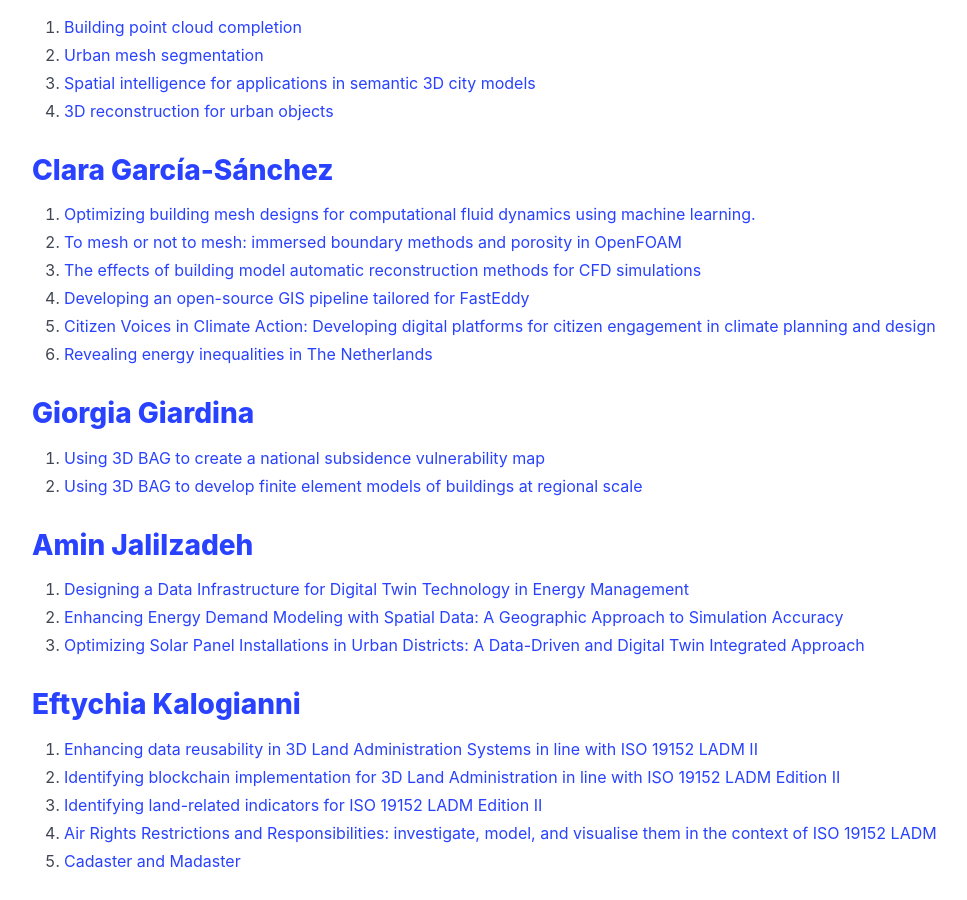
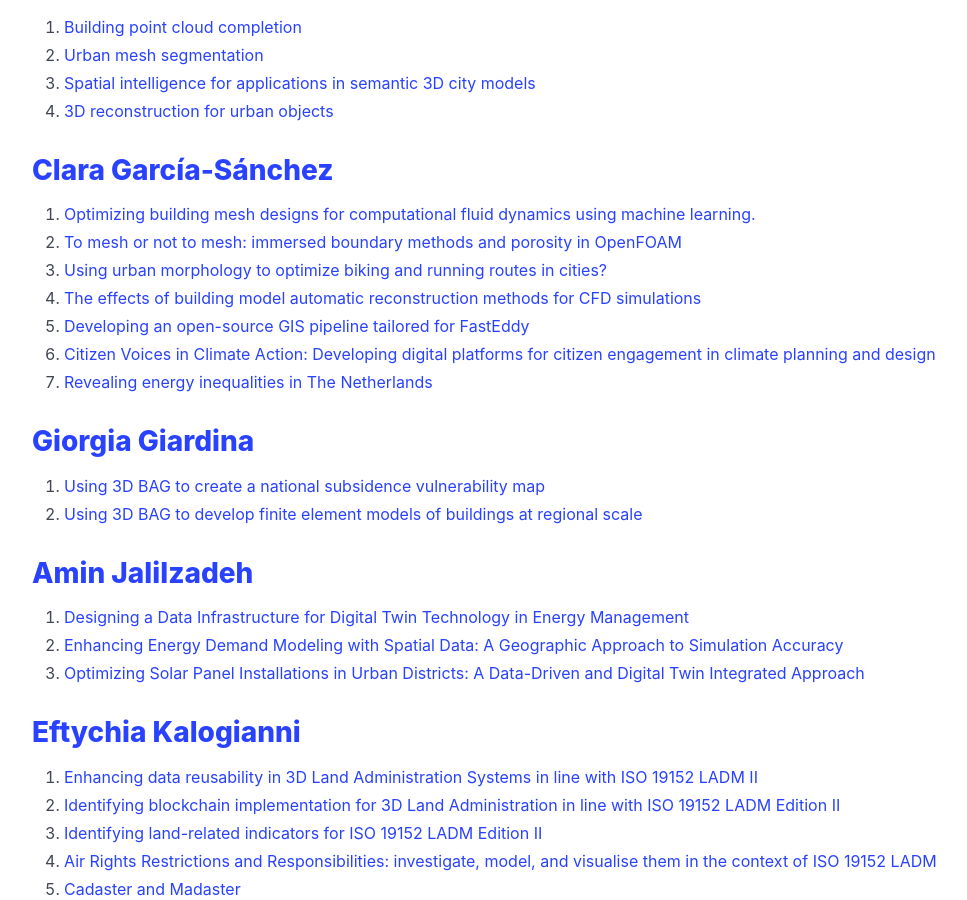
Before and after one commit to tudelft3d/geo2020, a Jekyll site: the page built from potentialtopics/index.md, in a window 1280 px wide and 900 px high, scrolled down 1602 px. Shown: the whole window, without its empty margins (32-999 px from the left). Built offline with Jekyll 4.4.1, drawn with Linux system fonts in a browser that asks for light colours.

Commit message:
Update index.md

```diff
--- a/potentialtopics/index.md
+++ b/potentialtopics/index.md
@@ -62,7 +62,8 @@ permalink: /potentialtopics/
 ## [Clara García-Sánchez](https://3d.bk.tudelft.nl/gsclara/)
 1. [Optimizing building mesh designs for computational fluid dynamics using machine learning.](https://3d.bk.tudelft.nl/education/msctopics/#optimizing-building-mesh-designs-for-computational-fluid-dynamics-using-machine-learning)
 2. [To mesh or not to mesh: immersed boundary methods and porosity in OpenFOAM](https://3d.bk.tudelft.nl/education/msctopics/#to-mesh-or-not-to-mesh-immersed-boundary-methods-and-porosity-in-openfoam)
-3. [The effects of building model automatic reconstruction methods for CFD simulations](https://3d.bk.tudelft.nl/education/msctopics/#the-effects-of-building-model-automatic-reconstruction-methods-for-cfd-simulations)
+3. [Using urban morphology to optimize biking and running routes in cities?](https://3d.bk.tudelft.nl/education/msctopics/#Using-urban-morphology-to-optimize-biking-and-running-routes-in-cities?)
+4. [The effects of building model automatic reconstruction methods for CFD simulations](https://3d.bk.tudelft.nl/education/msctopics/#the-effects-of-building-model-automatic-reconstruction-methods-for-cfd-simulations)
 5. [Developing an open-source GIS pipeline tailored for FastEddy](https://3d.bk.tudelft.nl/education/msctopics/#developing-an-open-source-gis-pipeline-tailored-for-fasteddy)
 6. [Citizen Voices in Climate Action: Developing digital platforms for citizen engagement in climate planning and design](https://3d.bk.tudelft.nl/education/msctopics/#citizen-voices-in-climate-action-developing-digital-platforms-for-citizen-engagement-in-climate-planning-and-design)
 7. [Revealing energy inequalities in The Netherlands](https://3d.bk.tudelft.nl/education/msctopics/#revealing-energy-inequalities-in-the-netherlands)
```
